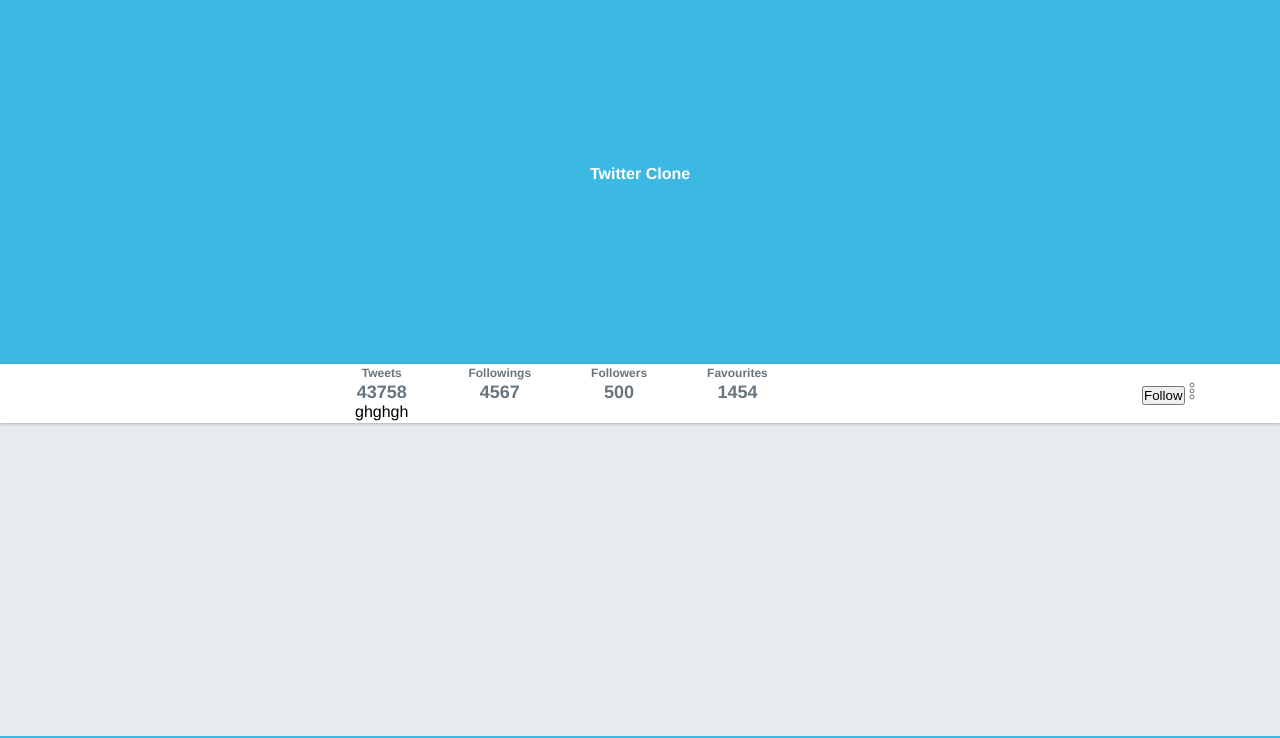
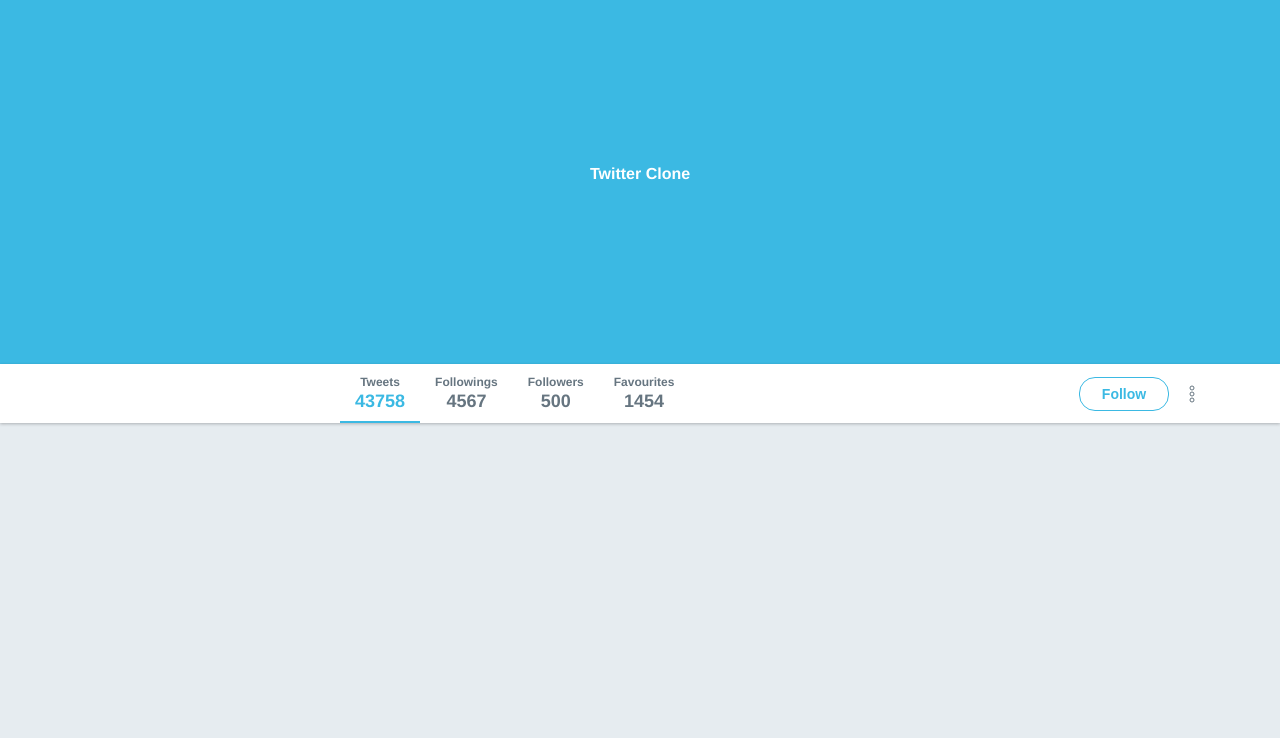
Before and after one commit to MarcosMart1ns/TwitterUIClone, a plain HTML site: page index.html in a window 1280 px wide. Shown: the part 62-800 px from the top of the page. Drawn offline with Linux system fonts and the light colour scheme.

Commit message:
top bar  completed

```diff
--- a/index.html
+++ b/index.html
@@ -37,7 +37,6 @@
                 <li class="active" >
                     <span>Tweets</span>
                     <strong>43758</strong>
-                    ghghgh
                 </li>
 
                 <li>
--- a/styles.css
+++ b/styles.css
@@ -120,23 +120,35 @@ div.bar .content {
     display: flex;
     justify-content: space-between ;
     align-items: center;
-    padding-left: 270px;
+    padding-left: 285px;
     height: 100%;
 }
 
 div.bar .content ul {
     display: flex;
     list-style: none;
+    height: 100%;
 }
 
 div.bar .content ul li{
     display: flex;
     flex-direction: column;
     align-items: center;
+    justify-content: center;
     padding: 0 15px;
-    margin: 0 15px;
+    position: relative;
 }
 
+div.bar .content ul li.active::after {
+    content: '';
+    width: 100%;
+    height: 2px;
+    position: absolute;
+    bottom: 0;
+    left: 0;
+    background-color: #3bb9e3;
+
+}
 
 div.bar .content ul li span{
     color: #667580;
@@ -153,13 +165,41 @@ div.bar .content ul li strong{
 
 }
 
-div.bar .content ul li.active::after {
-    content: "";
-    width: 100%;
-    height: 2px;
-    position: absolute;
-    bottom: 0;
-    left: 0;
-    background-color: #3bb9e3;
+div.bar .content ul li.active strong {
+    color: #3bb9e3;
+}
 
+
+div.bar .content .actions button {
+    height: 34px;
+    background: #fff;
+    display: flex;
+    align-items: center;
+    justify-content: center;
+    width: 90px;
+    font-weight: bold;
+    font-size: 14px;
+    color: #3bb9e3;
+    border: 1px solid #3bb9e3 ;
+    border-radius: 16px;
+    margin-right: 20px;
 }
+
+div.bar .content .actions button:hover {
+    height: 34px;
+    background: #3bb9e3;
+    display: flex;
+    align-items: center;
+    justify-content: center;
+    width: 90px;
+    font-weight: bold;
+    font-size: 14px;
+    color: #fff;
+    border: 1px solid #3bb9e3 ;
+    border-radius: 16px;
+    margin-right: 20px;
+}
+
+div.bar .content .actions {
+    display: flex;
+}
```
